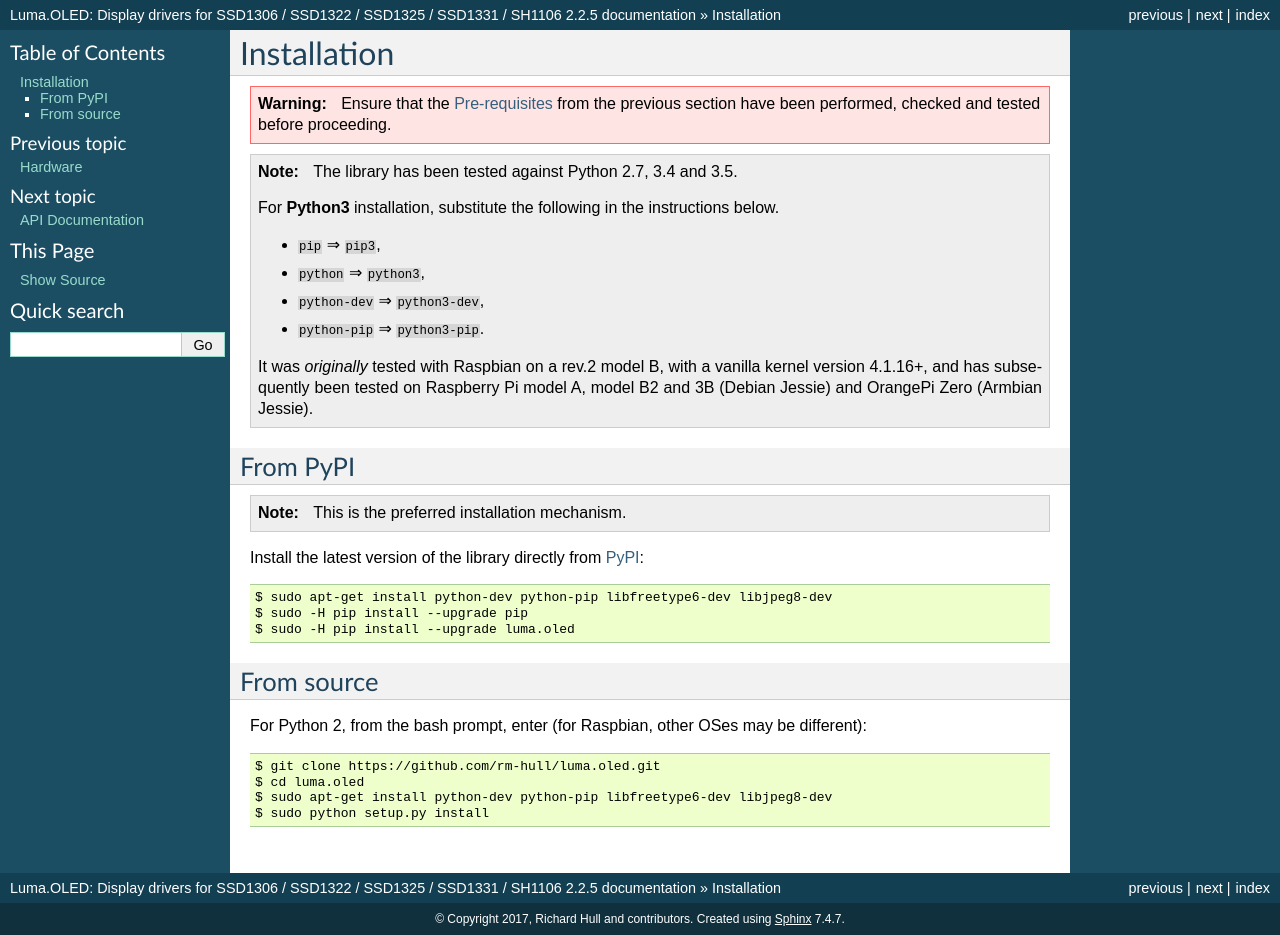
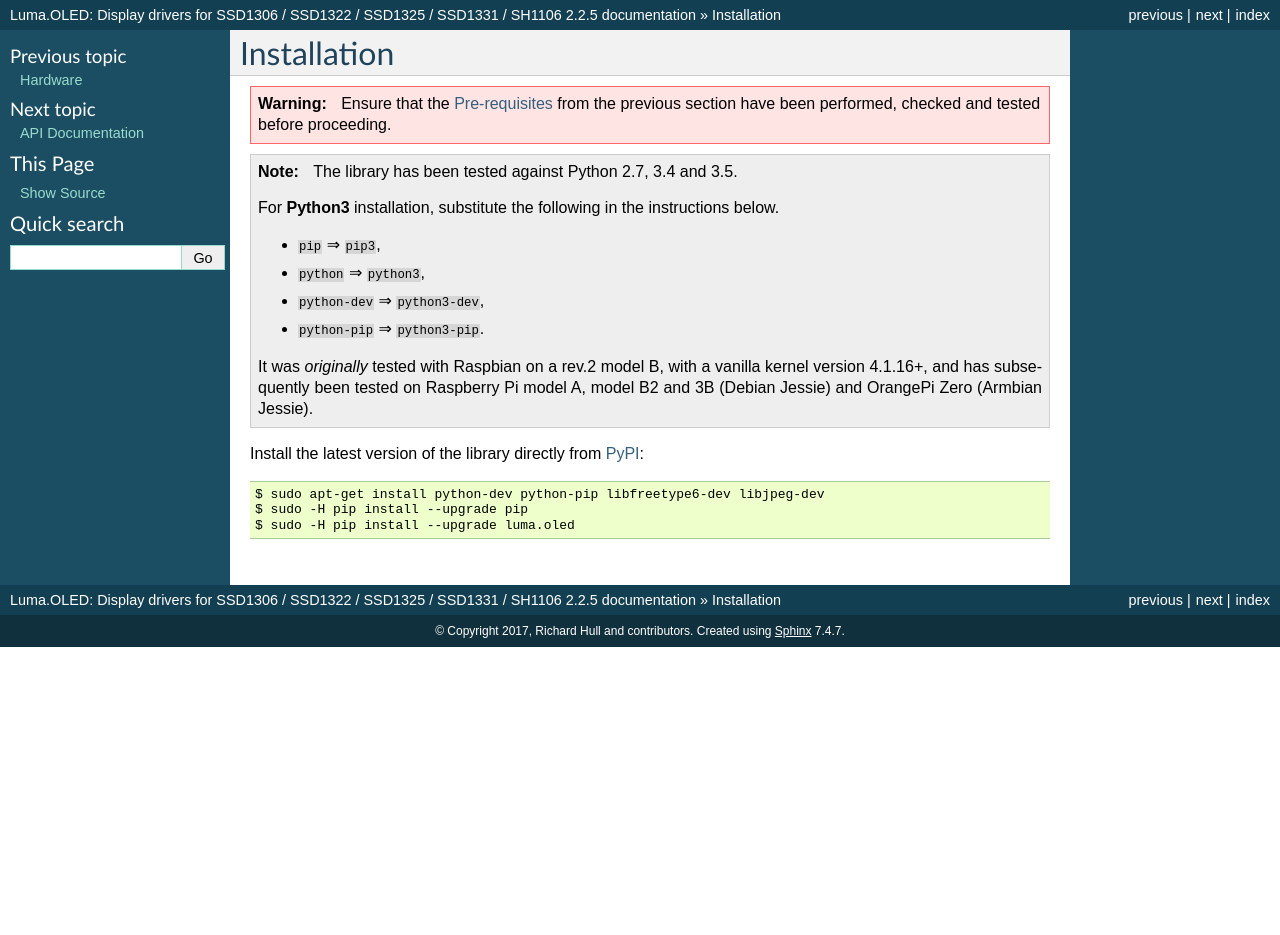
Before and after one commit to rm-hull/luma.oled, a Sphinx documentation site: the page built from doc/install.rst, in a window 1280 px wide. Built offline with Sphinx 7.4.7, drawn with Linux system fonts in a browser that asks for light colours; pages that are not in the unit, such as notebooks, are missing from menus; after the commit the page ends 900 px from its top, so only the background shows below that.

Commit message:
Install via pip only

```diff
--- a/doc/install.rst
+++ b/doc/install.rst
@@ -18,24 +18,10 @@
    kernel version 4.1.16+, and has subsequently been tested on Raspberry Pi
    model A, model B2 and 3B (Debian Jessie) and OrangePi Zero (Armbian Jessie).
 
-From PyPI
-^^^^^^^^^
-.. note:: This is the preferred installation mechanism.
-
 Install the latest version of the library directly from PyPI_::
 
-  $ sudo apt-get install python-dev python-pip libfreetype6-dev libjpeg8-dev
+  $ sudo apt-get install python-dev python-pip libfreetype6-dev libjpeg-dev
   $ sudo -H pip install --upgrade pip
   $ sudo -H pip install --upgrade luma.oled
 
-From source
-^^^^^^^^^^^
-For Python 2, from the bash prompt, enter (for Raspbian, other OSes may be different)::
-
-  $ git clone https://github.com/rm-hull/luma.oled.git
-  $ cd luma.oled
-  $ sudo apt-get install python-dev python-pip libfreetype6-dev libjpeg8-dev
-  $ sudo python setup.py install
-
-
 .. _PyPI: https://pypi.python.org/pypi?:action=display&name=luma.oled
```
